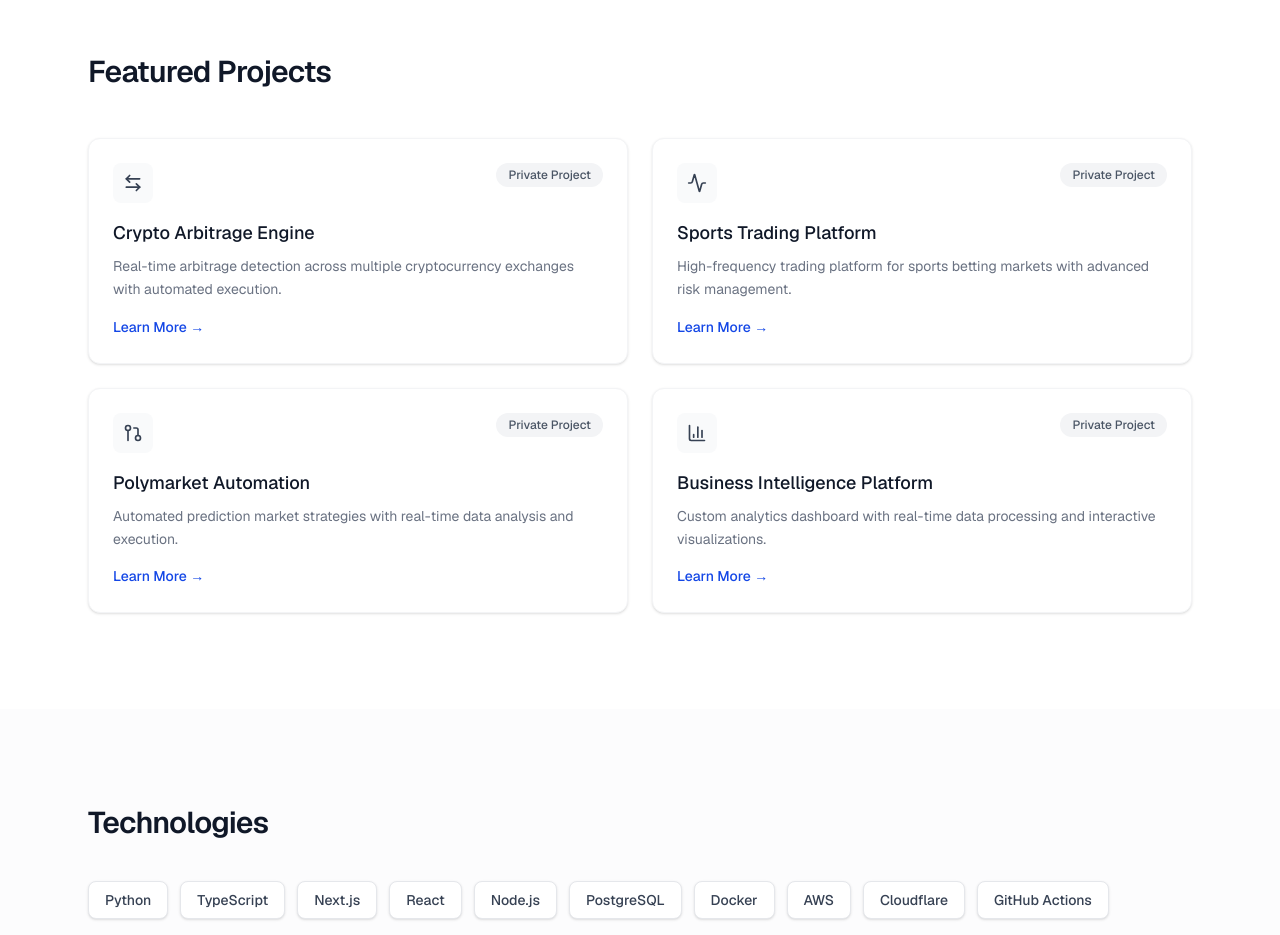
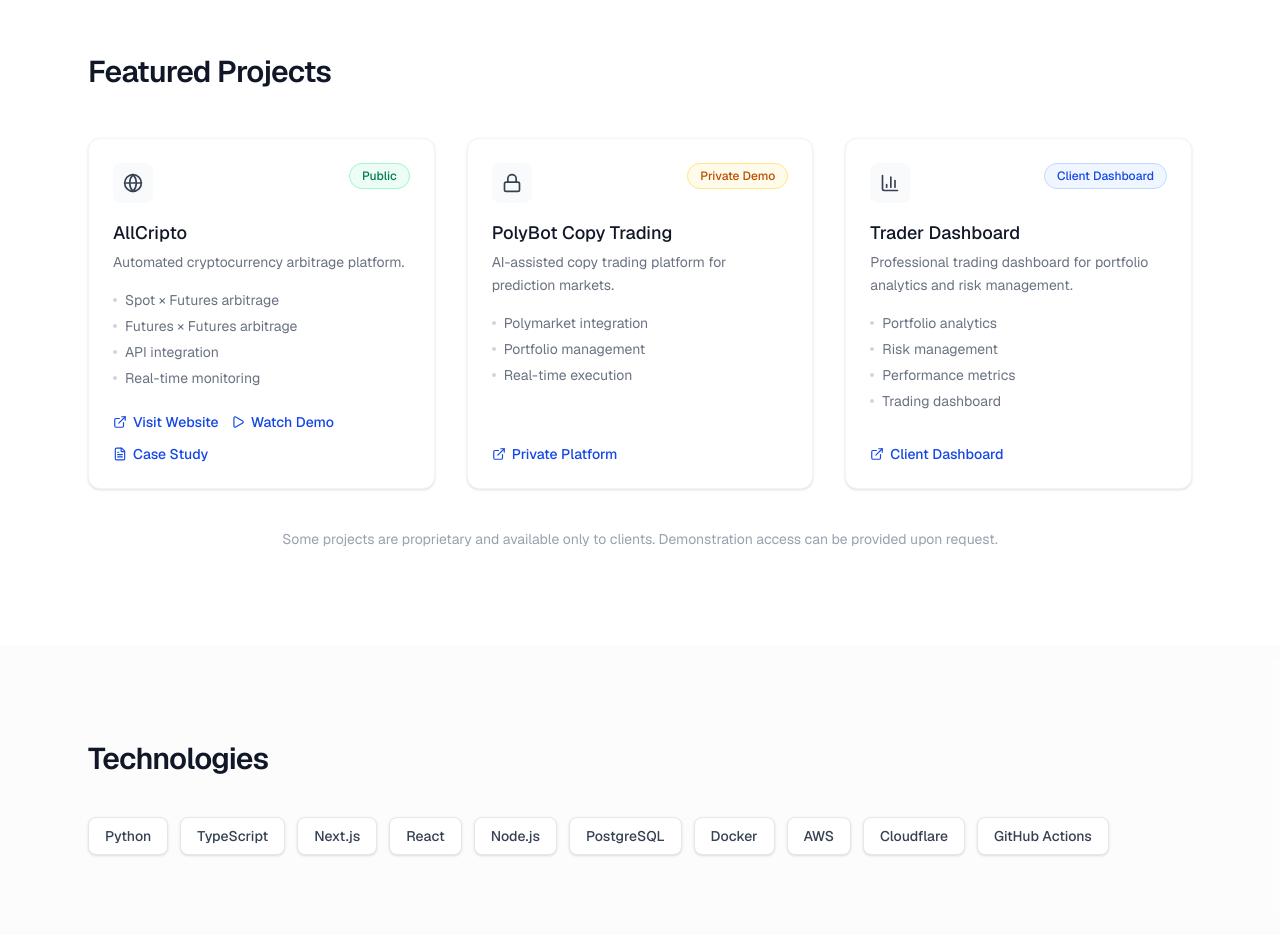
Before and after one commit to Sharkprojects/lsharktech-site, a Next.js app: page / in a window 1280 px wide. Shown: the part 1120-2055 px from the top of the page. Built offline with nearby package versions, Linux system fonts and the light colour scheme.

Commit message:
Enhance Projects component with new features, update translations, and add AllCripto page

```diff
--- /dev/null
+++ b/src/app/projects/allcripto/page.tsx
@@ -0,0 +1,105 @@
+'use client';
+
+import Link from 'next/link';
+import { ExternalLink, Play, CheckCircle2 } from 'lucide-react';
+import { useLanguage } from '@/context/LanguageContext';
+import Navbar from '@/components/Navbar';
+import Footer from '@/components/Footer';
+
+export default function AllCriptoPage() {
+  const { t } = useLanguage();
+
+  return (
+    <>
+      <Navbar />
+      <main className="min-h-screen pt-24">
+        <div className="mx-auto max-w-3xl px-6 py-16">
+          <Link
+            href="/#projects"
+            className="inline-flex items-center text-sm text-gray-400 transition-colors hover:text-gray-900"
+          >
+            {t.allcripto.backToHome}
+          </Link>
+
+          <h1 className="mt-8 text-4xl font-semibold tracking-tight text-gray-900">
+            {t.allcripto.title}
+          </h1>
+
+          <p className="mt-4 text-base leading-relaxed text-gray-500">
+            {t.allcripto.overview}
+          </p>
+
+          <section className="mt-16">
+            <h2 className="text-xl font-semibold text-gray-900">
+              Features
+            </h2>
+            <div className="mt-6 grid gap-3 sm:grid-cols-2">
+              {t.allcripto.features.map((feature) => (
+                <div
+                  key={feature}
+                  className="flex items-start gap-3 rounded-lg border border-gray-100 bg-white p-4 shadow-sm"
+                >
+                  <CheckCircle2 className="mt-0.5 h-4 w-4 shrink-0 text-emerald-500" />
+                  <span className="text-sm text-gray-600">{feature}</span>
+                </div>
+              ))}
+            </div>
+          </section>
+
+          <section className="mt-16">
+            <h2 className="text-xl font-semibold text-gray-900">
+              Technologies
+            </h2>
+            <div className="mt-6 flex flex-wrap gap-3">
+              {t.allcripto.technologies.map((tech) => (
+                <span
+                  key={tech}
+                  className="rounded-lg border border-gray-200 bg-white px-4 py-2 text-sm font-medium text-gray-700 shadow-sm"
+                >
+                  {tech}
+                </span>
+              ))}
+            </div>
+          </section>
+
+          <section className="mt-16">
+            <h2 className="text-xl font-semibold text-gray-900">Links</h2>
+            <div className="mt-6 flex flex-wrap gap-4">
+              <a
+                href={t.allcripto.links.website}
+                target="_blank"
+                rel="noopener noreferrer"
+                className="inline-flex items-center gap-2 rounded-lg bg-blue-700 px-5 py-2.5 text-sm font-medium text-white transition-all hover:bg-blue-800"
+              >
+                <ExternalLink className="h-4 w-4" />
+                Website
+              </a>
+              <a
+                href={t.allcripto.links.videos}
+                target="_blank"
+                rel="noopener noreferrer"
+                className="inline-flex items-center gap-2 rounded-lg border border-gray-200 bg-white px-5 py-2.5 text-sm font-medium text-gray-700 transition-all hover:border-gray-300 hover:bg-gray-50"
+              >
+                <Play className="h-4 w-4 text-red-500" />
+                Video Tutorials
+              </a>
+            </div>
+          </section>
+
+          <section className="mt-16 border-t border-gray-100 pt-12 text-center">
+            <p className="text-sm text-gray-400">
+              {t.contact.intro}
+            </p>
+            <a
+              href="mailto:leandroshark.tech@gmail.com"
+              className="mt-4 inline-flex items-center rounded-lg bg-blue-700 px-5 py-2.5 text-sm font-medium text-white transition-all hover:bg-blue-800"
+            >
+              {t.contact.button}
+            </a>
+          </section>
+        </div>
+      </main>
+      <Footer />
+    </>
+  );
+}
--- a/src/components/Projects.tsx
+++ b/src/components/Projects.tsx
@@ -1,9 +1,26 @@
 'use client';
 
-import { ArrowLeftRight, Activity, GitPullRequest, BarChart3 } from 'lucide-react';
+import { Globe, Lock, BarChart3, ExternalLink, Play, FileText } from 'lucide-react';
 import { useLanguage } from '@/context/LanguageContext';
+import type { ProjectLink } from '@/i18n/types';
 
-const ICONS = [ArrowLeftRight, Activity, GitPullRequest, BarChart3];
+const ICONS = [Globe, Lock, BarChart3] as const;
+
+const BADGE_COLORS: Record<string, string> = {
+  public: 'bg-emerald-50 text-emerald-700 border-emerald-200',
+  private: 'bg-amber-50 text-amber-700 border-amber-200',
+  client: 'bg-blue-50 text-blue-700 border-blue-200',
+};
+
+function LinkIcon({ url }: { url: string }) {
+  if (url.includes('youtube') || url.includes('youtu.be')) {
+    return <Play className="h-3.5 w-3.5" />;
+  }
+  if (url.startsWith('/')) {
+    return <FileText className="h-3.5 w-3.5" />;
+  }
+  return <ExternalLink className="h-3.5 w-3.5" />;
+}
 
 export default function Projects() {
   const { t } = useLanguage();
@@ -15,35 +32,69 @@
           {t.projects.title}
         </h2>
 
-        <div className="mt-12 grid gap-6 sm:grid-cols-2">
+        <div className="mt-12 grid gap-8 md:grid-cols-3">
           {t.projects.items.map((item, index) => {
             const Icon = ICONS[index];
             return (
               <div
                 key={item.title}
-                className="group rounded-xl border border-gray-100 bg-white p-6 shadow-sm transition-all hover:-translate-y-1 hover:shadow-md"
+                className="group flex flex-col rounded-xl border border-gray-100 bg-white p-6 shadow-sm transition-all hover:-translate-y-1 hover:shadow-md"
               >
                 <div className="flex items-start justify-between">
                   <div className="flex h-10 w-10 items-center justify-center rounded-lg bg-gray-50 text-gray-700">
                     <Icon className="h-5 w-5" />
                   </div>
-                  <span className="rounded-full bg-gray-100 px-3 py-1 text-xs font-medium text-gray-600">
+                  <span
+                    className={`rounded-full border px-3 py-1 text-xs font-medium ${
+                      BADGE_COLORS[item.badgeType] ?? 'bg-gray-100 text-gray-600'
+                    }`}
+                  >
                     {item.badge}
                   </span>
                 </div>
+
                 <h3 className="mt-4 text-lg font-medium text-gray-900">
                   {item.title}
                 </h3>
-                <p className="mt-2 text-sm leading-relaxed text-gray-500">
+
+                <p className="mt-1 text-sm leading-relaxed text-gray-500">
                   {item.description}
                 </p>
-                <button className="mt-4 text-sm font-medium text-blue-700 transition-colors hover:text-blue-800">
-                  {item.learnMore} &rarr;
-                </button>
+
+                <ul className="mt-4 space-y-1.5">
+                  {item.features.map((feature: string) => (
+                    <li
+                      key={feature}
+                      className="flex items-center gap-2 text-sm text-gray-500"
+                    >
+                      <span className="h-1 w-1 rounded-full bg-gray-300" />
+                      {feature}
+                    </li>
+                  ))}
+                </ul>
+
+                <div className="mt-auto flex flex-wrap gap-3 pt-6">
+                  {item.links.map((link: ProjectLink) => (
+                    <a
+                      key={link.label}
+                      href={link.url}
+                      target={link.url.startsWith('/') ? undefined : '_blank'}
+                      rel={link.url.startsWith('/') ? undefined : 'noopener noreferrer'}
+                      className="inline-flex items-center gap-1.5 text-sm font-medium text-blue-700 transition-colors hover:text-blue-800"
+                    >
+                      <LinkIcon url={link.url} />
+                      {link.label}
+                    </a>
+                  ))}
+                </div>
               </div>
             );
           })}
         </div>
+
+        <p className="mt-10 text-center text-sm text-gray-400">
+          {t.projects.note}
+        </p>
       </div>
     </section>
   );
--- a/src/i18n/en.ts
+++ b/src/i18n/en.ts
@@ -43,34 +43,56 @@
   },
   projects: {
     title: 'Featured Projects',
+    note: 'Some projects are proprietary and available only to clients. Demonstration access can be provided upon request.',
     items: [
       {
-        title: 'Crypto Arbitrage Engine',
+        title: 'AllCripto',
         description:
-          'Real-time arbitrage detection across multiple cryptocurrency exchanges with automated execution.',
-        badge: 'Private Project',
-        learnMore: 'Learn More',
+          'Automated cryptocurrency arbitrage platform.',
+        features: [
+          'Spot × Futures arbitrage',
+          'Futures × Futures arbitrage',
+          'API integration',
+          'Real-time monitoring',
+        ],
+        badge: 'Public',
+        badgeType: 'public',
+        links: [
+          { label: 'Visit Website', url: 'https://allcripto.com' },
+          { label: 'Watch Demo', url: 'https://www.youtube.com/playlist?list=PLsFo-9CVHpWKFgC2yFER-n0MD_-bLtU0I' },
+          { label: 'Case Study', url: '/projects/allcripto' },
+        ],
       },
       {
-        title: 'Sports Trading Platform',
+        title: 'PolyBot Copy Trading',
         description:
-          'High-frequency trading platform for sports betting markets with advanced risk management.',
-        badge: 'Private Project',
-        learnMore: 'Learn More',
+          'AI-assisted copy trading platform for prediction markets.',
+        features: [
+          'Polymarket integration',
+          'Portfolio management',
+          'Real-time execution',
+        ],
+        badge: 'Private Demo',
+        badgeType: 'private',
+        links: [
+          { label: 'Private Platform', url: 'https://polybot-copytrading.vercel.app/login' },
+        ],
       },
       {
-        title: 'Polymarket Automation',
+        title: 'Trader Dashboard',
         description:
-          'Automated prediction market strategies with real-time data analysis and execution.',
-        badge: 'Private Project',
-        learnMore: 'Learn More',
-      },
-      {
-        title: 'Business Intelligence Platform',
-        description:
-          'Custom analytics dashboard with real-time data processing and interactive visualizations.',
-        badge: 'Private Project',
-        learnMore: 'Learn More',
+          'Professional trading dashboard for portfolio analytics and risk management.',
+        features: [
+          'Portfolio analytics',
+          'Risk management',
+          'Performance metrics',
+          'Trading dashboard',
+        ],
+        badge: 'Client Dashboard',
+        badgeType: 'client',
+        links: [
+          { label: 'Client Dashboard', url: 'https://trader.allcripto.com/dashboard' },
+        ],
       },
     ],
   },
@@ -111,6 +133,34 @@
     subtitle: 'AI • Trading • Automation • Data Engineering',
     rights: 'All rights reserved.',
   },
+  allcripto: {
+    title: 'AllCripto',
+    overview:
+      'A platform for automated cryptocurrency trading, developed to execute arbitrage strategies and provide monitoring and operations management tools.',
+    features: [
+      'Spot × Futures arbitrage',
+      'Futures × Futures arbitrage',
+      'Exchange API integration',
+      'Real-time dashboard',
+      'Risk management',
+      'Strategy automation',
+    ],
+    technologies: [
+      'Python',
+      'FastAPI',
+      'React',
+      'PostgreSQL',
+      'Redis',
+      'Docker',
+      'WebSockets',
+    ],
+    links: {
+      website: 'https://allcripto.com',
+      videos:
+        'https://www.youtube.com/playlist?list=PLsFo-9CVHpWKFgC2yFER-n0MD_-bLtU0I',
+    },
+    backToHome: '← Back to Home',
+  },
 };
 
 export default en;
--- a/src/i18n/pt.ts
+++ b/src/i18n/pt.ts
@@ -43,34 +43,56 @@
   },
   projects: {
     title: 'Projetos em Destaque',
+    note: 'Alguns projetos são proprietários e estão disponíveis apenas para clientes. Acesso de demonstração pode ser fornecido mediante solicitação.',
     items: [
       {
-        title: 'Crypto Arbitrage Engine',
+        title: 'AllCripto',
         description:
-          'Detecção de arbitragem em tempo real em múltiplas exchanges de criptomoedas com execução automatizada.',
-        badge: 'Projeto Privado',
-        learnMore: 'Saiba Mais',
+          'Plataforma automatizada de arbitragem de criptomoedas.',
+        features: [
+          'Arbitragem Spot × Futuros',
+          'Arbitragem Futuros × Futuros',
+          'Integração de API',
+          'Monitoramento em tempo real',
+        ],
+        badge: 'Público',
+        badgeType: 'public',
+        links: [
+          { label: 'Visitar Site', url: 'https://allcripto.com' },
+          { label: 'Ver Demonstração', url: 'https://www.youtube.com/playlist?list=PLsFo-9CVHpWKFgC2yFER-n0MD_-bLtU0I' },
+          { label: 'Estudo de Caso', url: '/projects/allcripto' },
+        ],
       },
       {
-        title: 'Sports Trading Platform',
+        title: 'PolyBot Copy Trading',
         description:
-          'Plataforma de trading de alta frequência para mercados de apostas esportivas com gerenciamento avançado de risco.',
-        badge: 'Projeto Privado',
-        learnMore: 'Saiba Mais',
+          'Plataforma de copy trading assistida por IA para mercados de previsão.',
+        features: [
+          'Integração Polymarket',
+          'Gerenciamento de portfólio',
+          'Execução em tempo real',
+        ],
+        badge: 'Demonstração Privada',
+        badgeType: 'private',
+        links: [
+          { label: 'Plataforma Privada', url: 'https://polybot-copytrading.vercel.app/login' },
+        ],
       },
       {
-        title: 'Polymarket Automation',
+        title: 'Trader Dashboard',
         description:
-          'Estratégias automatizadas para mercados de previsão com análise de dados e execução em tempo real.',
-        badge: 'Projeto Privado',
-        learnMore: 'Saiba Mais',
-      },
-      {
-        title: 'Business Intelligence Platform',
-        description:
-          'Painel de análises personalizado com processamento de dados em tempo real e visualizações interativas.',
-        badge: 'Projeto Privado',
-        learnMore: 'Saiba Mais',
+          'Dashboard profissional de trading para análises de portfólio e gestão de risco.',
+        features: [
+          'Análises de portfólio',
+          'Gerenciamento de risco',
+          'Métricas de performance',
+          'Painel de trading',
+        ],
+        badge: 'Dashboard de Cliente',
+        badgeType: 'client',
+        links: [
+          { label: 'Dashboard de Cliente', url: 'https://trader.allcripto.com/dashboard' },
+        ],
       },
     ],
   },
@@ -111,6 +133,34 @@
     subtitle: 'IA • Trading • Automação • Engenharia de Dados',
     rights: 'Todos os direitos reservados.',
   },
+  allcripto: {
+    title: 'AllCripto',
+    overview:
+      'Uma plataforma para negociação automatizada de criptomoedas, desenvolvida para executar estratégias de arbitragem e fornecer ferramentas de monitorização e gestão de operações.',
+    features: [
+      'Arbitragem Spot × Futuros',
+      'Arbitragem Futuros × Futuros',
+      'Integração com APIs de exchanges',
+      'Dashboard em tempo real',
+      'Gestão de risco',
+      'Automação de estratégias',
+    ],
+    technologies: [
+      'Python',
+      'FastAPI',
+      'React',
+      'PostgreSQL',
+      'Redis',
+      'Docker',
+      'WebSockets',
+    ],
+    links: {
+      website: 'https://allcripto.com',
+      videos:
+        'https://www.youtube.com/playlist?list=PLsFo-9CVHpWKFgC2yFER-n0MD_-bLtU0I',
+    },
+    backToHome: '← Voltar ao Início',
+  },
 };
 
 export default pt;
--- a/src/i18n/types.ts
+++ b/src/i18n/types.ts
@@ -1,3 +1,8 @@
+export interface ProjectLink {
+  label: string;
+  url: string;
+}
+
 export interface Translation {
   navbar: {
     home: string;
@@ -22,11 +27,14 @@
   };
   projects: {
     title: string;
+    note: string;
     items: Array<{
       title: string;
       description: string;
+      features: string[];
       badge: string;
-      learnMore: string;
+      badgeType: 'public' | 'private' | 'client';
+      links: ProjectLink[];
     }>;
   };
   technologies: {
@@ -55,4 +63,15 @@
     subtitle: string;
     rights: string;
   };
+  allcripto: {
+    title: string;
+    overview: string;
+    features: string[];
+    technologies: string[];
+    links: {
+      website: string;
+      videos: string;
+    };
+    backToHome: string;
+  };
 }
```
